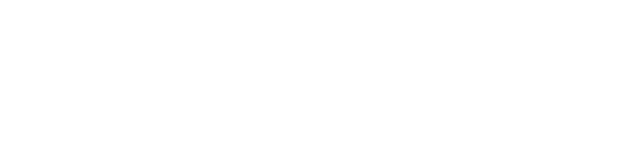
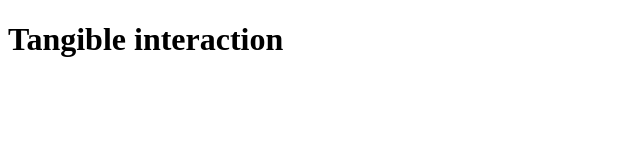
Before and after one commit to fridacarp/fridacarp.github.io-tangible, a plain HTML site: page index.html in a window 1280 px wide. Shown: the whole page, without its empty margins (0-640 px from the left). Drawn offline with Linux system fonts and the light colour scheme.

Commit message:
Updated index.html

```diff
--- a/index.html
+++ b/index.html
@@ -4,4 +4,10 @@
   <head>
     <title>Tangible interaction</title>
    </head>
+
+  <body>
+    <header>
+      <h1>Tangible interaction</h1>
+    </header>
+  </body>
  </html>
```
